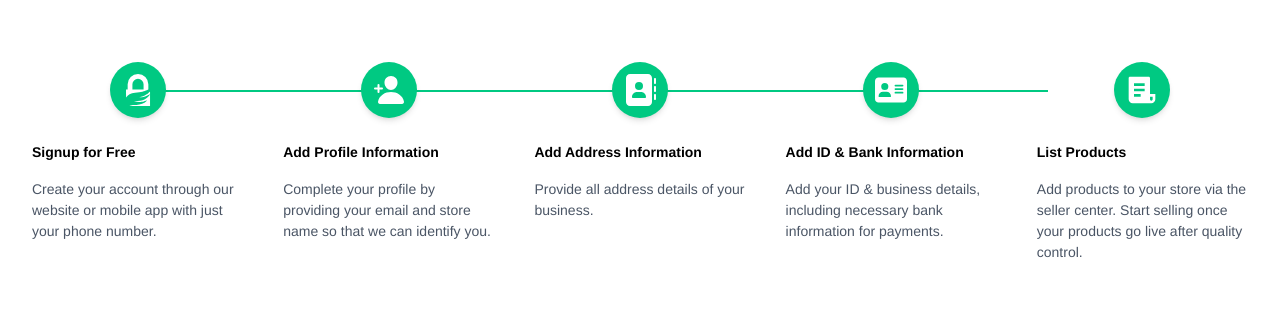
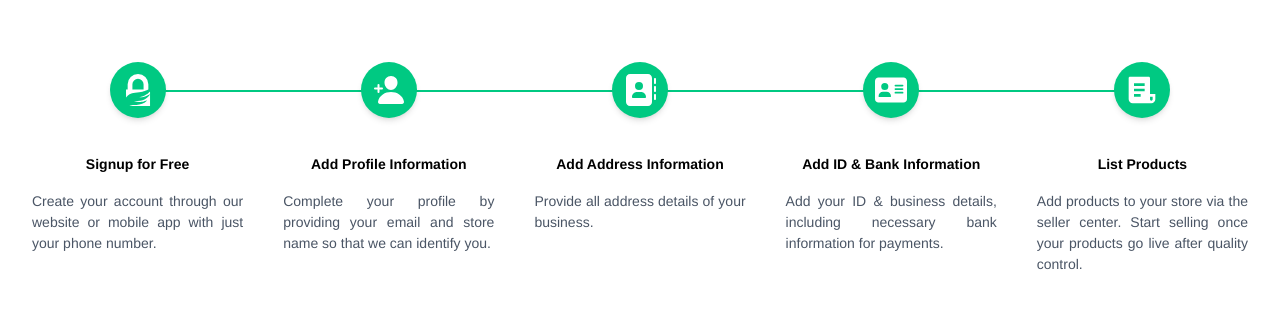
Before and after one commit to devsafex/neo-bazar, a React (Vite) app: page /become-seller in a window 1280 px wide. Shown: the part 1080-1405 px from the top of the page. Built offline with nearby package versions, Linux system fonts and the light colour scheme; no server answers.

Commit message:
make horizontal line

```diff
--- a/src/components/Timeline/Timeline.jsx
+++ b/src/components/Timeline/Timeline.jsx
@@ -16,7 +16,7 @@ import {
     return (
       <div className="w-full max-w-7xl mx-auto relative py-10 px-4">
         {/* Vertical Line */}
-        <div className="absolute w-9/12 left-24 top-17 h-[2px] bg-[#00C982] hidden lg:block"></div>
+        <div className="absolute w-10/12 left-24 top-17 h-[2px] bg-[#00C982] hidden lg:block"></div>
 
         <Timeline className="grid lg:grid-cols-5 grid-cols-1 gap-10">
           {/* Timeline Item 1 */}
@@ -24,16 +24,16 @@ import {
             <TimelineIcon className="p-3 bg-[#00C982] text-white rounded-full shadow-md mx-auto">
               <SiGnuprivacyguard className="h-8 w-8" />
             </TimelineIcon>
-            <TimelineHeader className="w-full">
-              <Typography variant="h6" color="blue-gray" className="mt-4 font-bold w-full">
+            <TimelineHeader className="w-full mt-3">
+              <Typography variant="h6" color="blue-gray" className="mt-4 font-bold w-full text-center">
                 Signup for Free
               </Typography>
             </TimelineHeader>
-            <div className="mt-2 w-full gap-0">
-              <p className="font-normal text-start text-gray-600">
+            <p className="mt-2 w-full gap-0">
+              <Typography className="font-normal text-gray-600 text-justify">
                 Create your account through our website or mobile app with just your phone number.
-              </p>
-            </div>
+              </Typography>
+            </p>
           </TimelineItem>
 
           {/* Timeline Item 2 */}
@@ -41,13 +41,13 @@ import {
             <TimelineIcon className="p-3 mx-auto bg-[#00C982] text-white rounded-full shadow-md">
               <IoPersonAdd className="h-8 w-8" />
             </TimelineIcon>
-            <TimelineHeader className="w-full">
-              <Typography variant="h6" color="blue-gray" className="mt-4 font-bold">
+            <TimelineHeader className="w-full mt-3">
+              <Typography variant="h6" color="blue-gray" className="mt-4 font-bold w-full text-center">
                 Add Profile Information
               </Typography>
             </TimelineHeader>
             <p className="mt-2">
-              <Typography className="font-normal text-gray-600">
+              <Typography className="font-normal text-gray-600 text-justify">
                 Complete your profile by providing your email and store name so that we can identify you.
               </Typography>
             </p>
@@ -58,13 +58,13 @@ import {
             <TimelineIcon className="p-3 mx-auto bg-[#00C982] text-white rounded-full shadow-md">
               <FaAddressBook className="h-8 w-8" />
             </TimelineIcon>
-            <TimelineHeader className="w-full">
-              <Typography variant="h6" color="blue-gray" className="mt-4 font-bold">
+            <TimelineHeader className="w-full mt-3">
+              <Typography variant="h6" color="blue-gray" className="mt-4 font-bold w-full text-center">
                 Add Address Information
               </Typography>
             </TimelineHeader>
             <p className="mt-2">
-              <Typography className="font-normal text-gray-600">
+              <Typography className="font-normal text-gray-600 text-justify">
                 Provide all address details of your business.
               </Typography>
             </p>
@@ -75,13 +75,13 @@ import {
             <TimelineIcon className="p-3 mx-auto bg-[#00C982] text-white rounded-full shadow-md">
               <FaAddressCard className="h-8 w-8" />
             </TimelineIcon>
-            <TimelineHeader className="w-full">
-              <Typography variant="h6" color="blue-gray" className="mt-4 font-bold">
+            <TimelineHeader className="w-full mt-3">
+              <Typography variant="h6" color="blue-gray" className="mt-4 font-bold w-full text-center">
                 Add ID & Bank Information
               </Typography>
             </TimelineHeader>
             <p className="mt-2">
-              <Typography className="font-normal text-gray-600">
+              <Typography className="font-normal text-gray-600 text-justify">
                 Add your ID & business details, including necessary bank information for payments.
               </Typography>
             </p>
@@ -92,13 +92,13 @@ import {
             <TimelineIcon className="p-3 mx-auto bg-[#00C982] text-white rounded-full shadow-md">
               <RiFileList3Fill className="h-8 w-8" />
             </TimelineIcon>
-            <TimelineHeader className="w-full">
-              <Typography variant="h6" color="blue-gray" className="mt-4 font-bold">
+            <TimelineHeader className="w-full mt-3">
+              <Typography variant="h6" color="blue-gray" className="mt-4 font-bold w-full text-center">
                 List Products
               </Typography>
             </TimelineHeader>
             <p className="mt-2">
-              <Typography className="font-normal text-gray-600">
+              <Typography className="font-normal text-gray-600 text-justify">
                 Add products to your store via the seller center. Start selling once your products go live after quality control.
               </Typography>
             </p>
```
